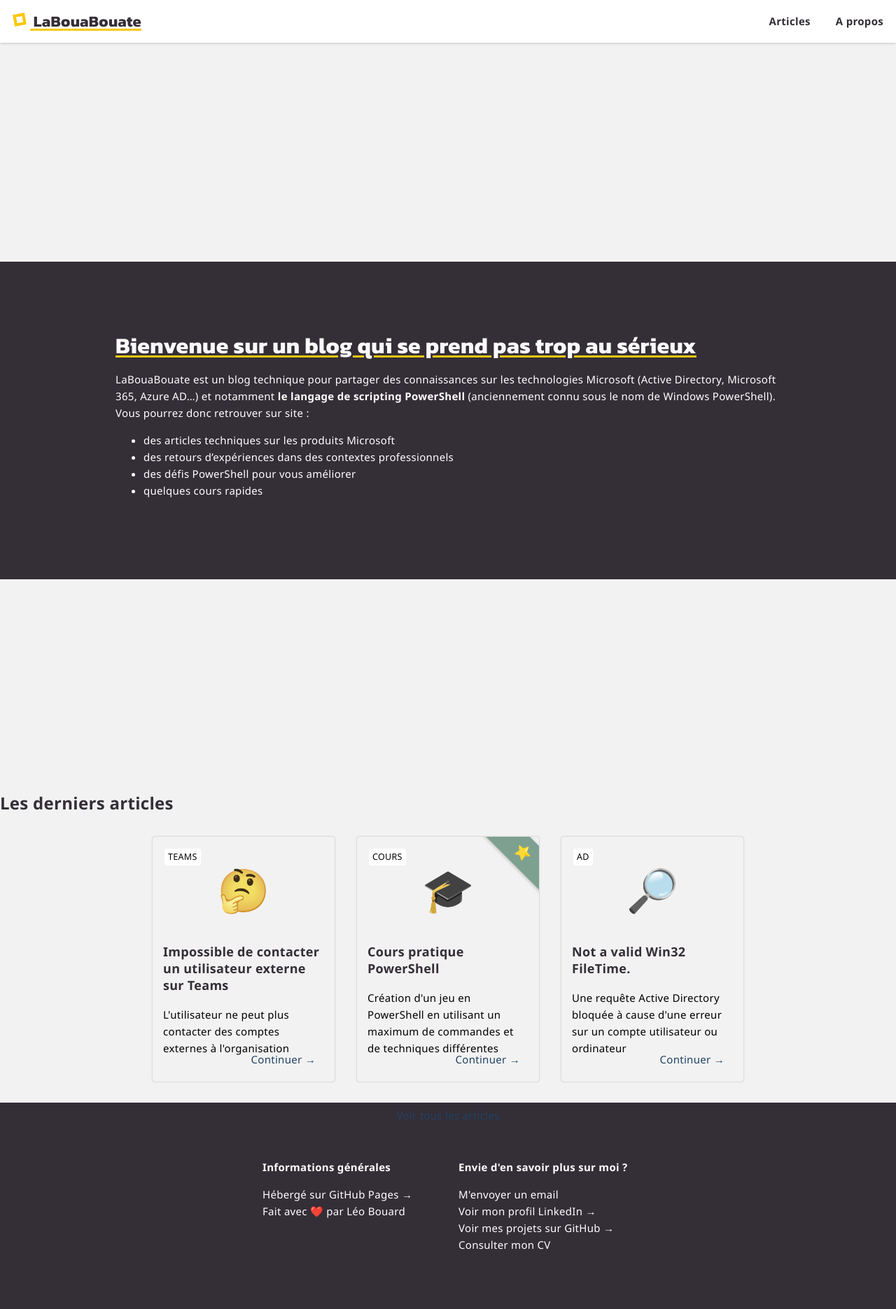
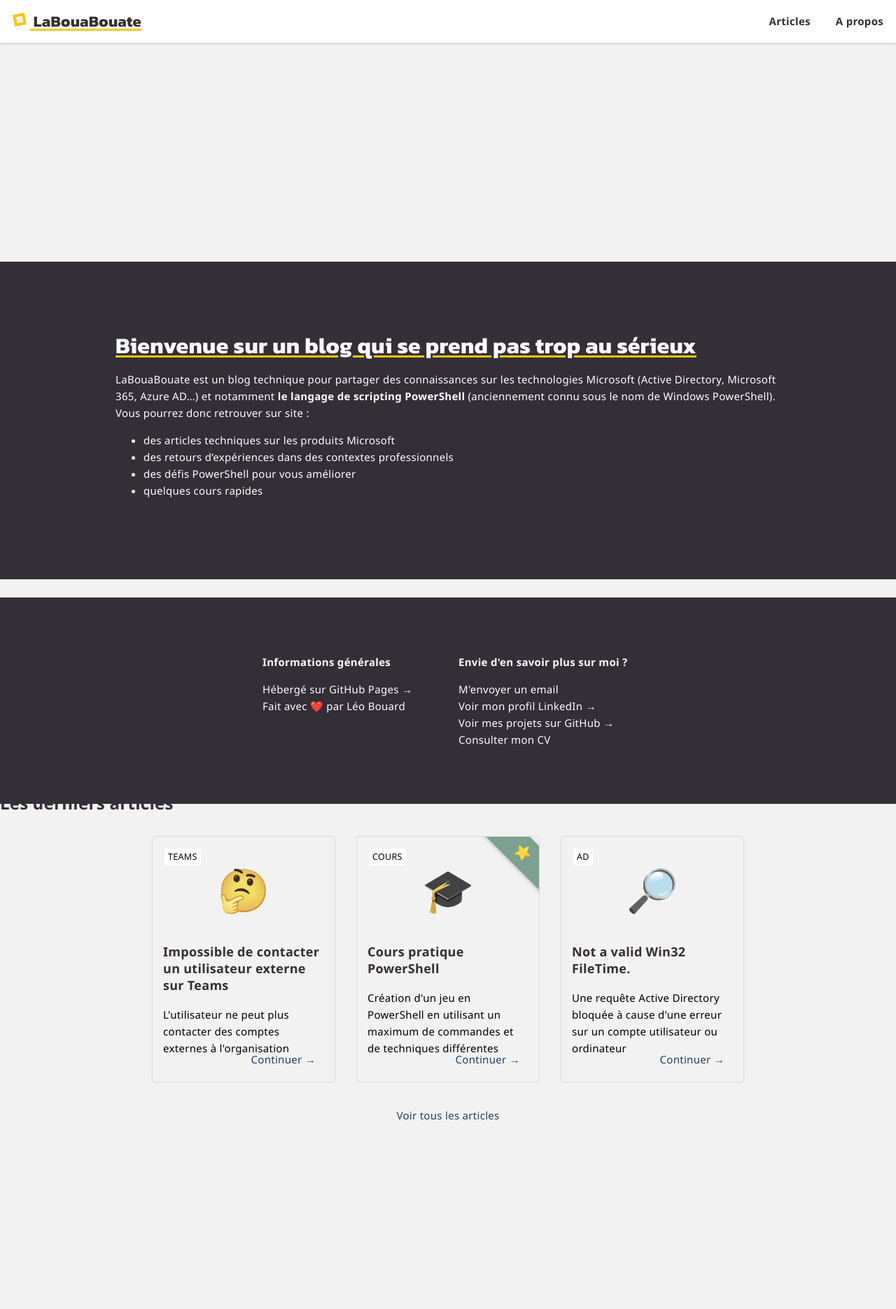
Before and after one commit to leobouard/leobouard.github.io, a Jekyll site: the page built from index.md, in a window 1280 px wide. Shown: the whole page at 70% size. Built offline with Jekyll 4.4.1, drawn with Linux system fonts in a browser that asks for light colours; some web fonts are replaced; our own code applies the rules of GitHub Pages for plain Markdown files; after the commit the page ends 1606 px from its top, so only the background shows below that.

Commit message:
Update style.scss

```diff
--- a/assets/css/style.scss
+++ b/assets/css/style.scss
@@ -68,6 +68,8 @@ nav > a:first-child {
 }
 
 main {
+
+    height: 92%;
 
     section {
         min-height: 85%;
```
